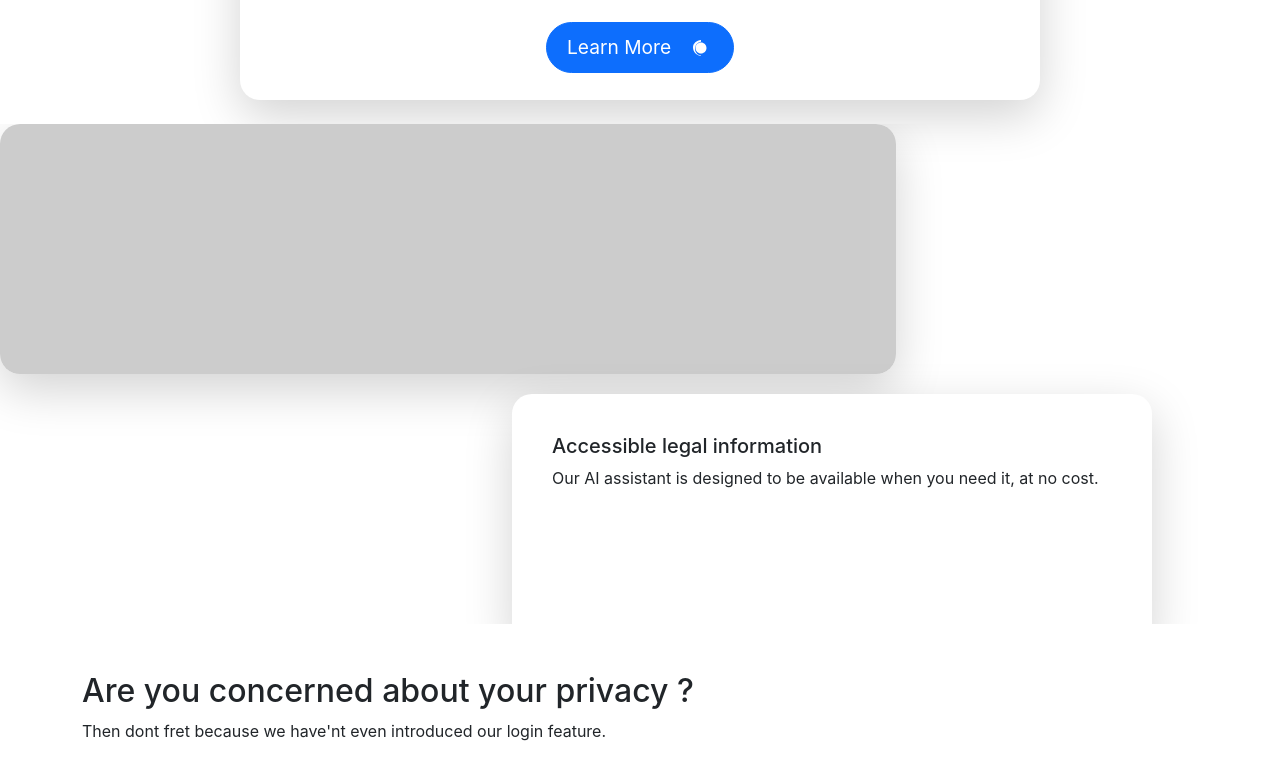
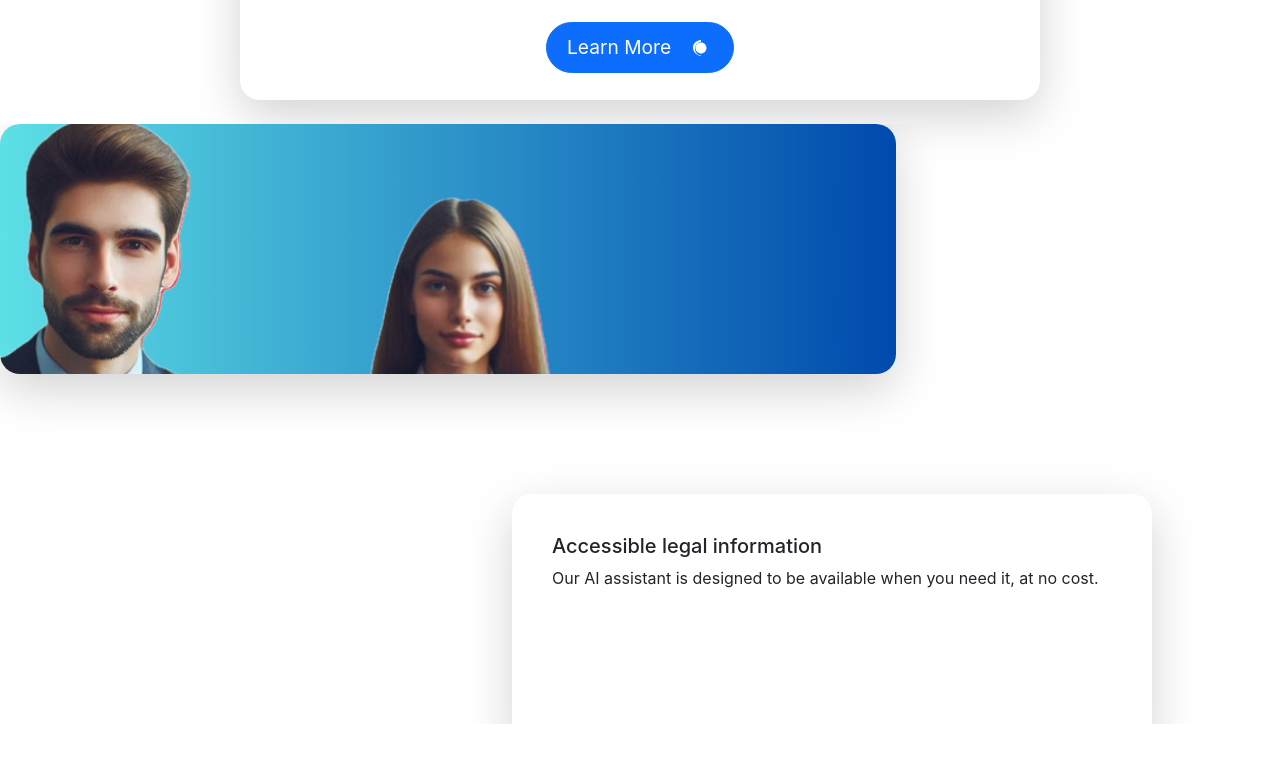
Before and after one commit to Darkstrike03/LawGuide, a React (Create React App) app: page / in a window 1280 px wide. Shown: the part 840-1602 px from the top of the page. Built offline with nearby package versions, Linux system fonts and the light colour scheme.

Commit message:
Update Overlapcard.js

```diff
--- a/src/component/Overlapcard.js
+++ b/src/component/Overlapcard.js
@@ -1,13 +1,14 @@
 import React from 'react';
 import './OverlapCard.css';
+import Ohero from './assets/Untitled.png';
 
 const OverlapCard = () => {
   return (
-    <div className="position-relative overflow-hidden" style={{ height: '500px' }}>
+    <div className="position-relative overflow-hidden" style={{ height: '600px' }}>
       {/* Background Image Card */}
       <div className="card border-0 shadow-lg image-card">
         <img
-          src="https://via.placeholder.com/800x600"
+          src={Ohero}
           className="card-img-top"
           alt="Background"
         />
```
